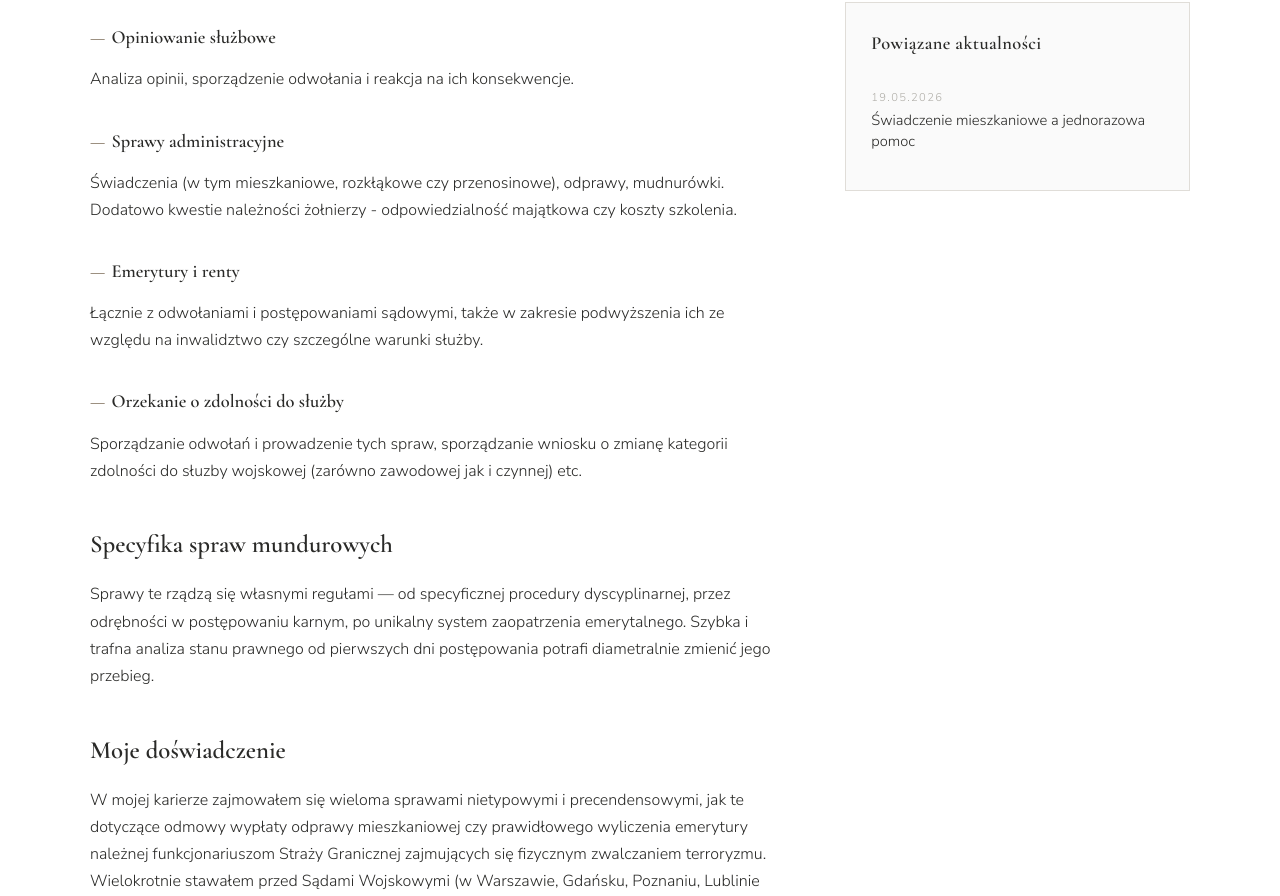
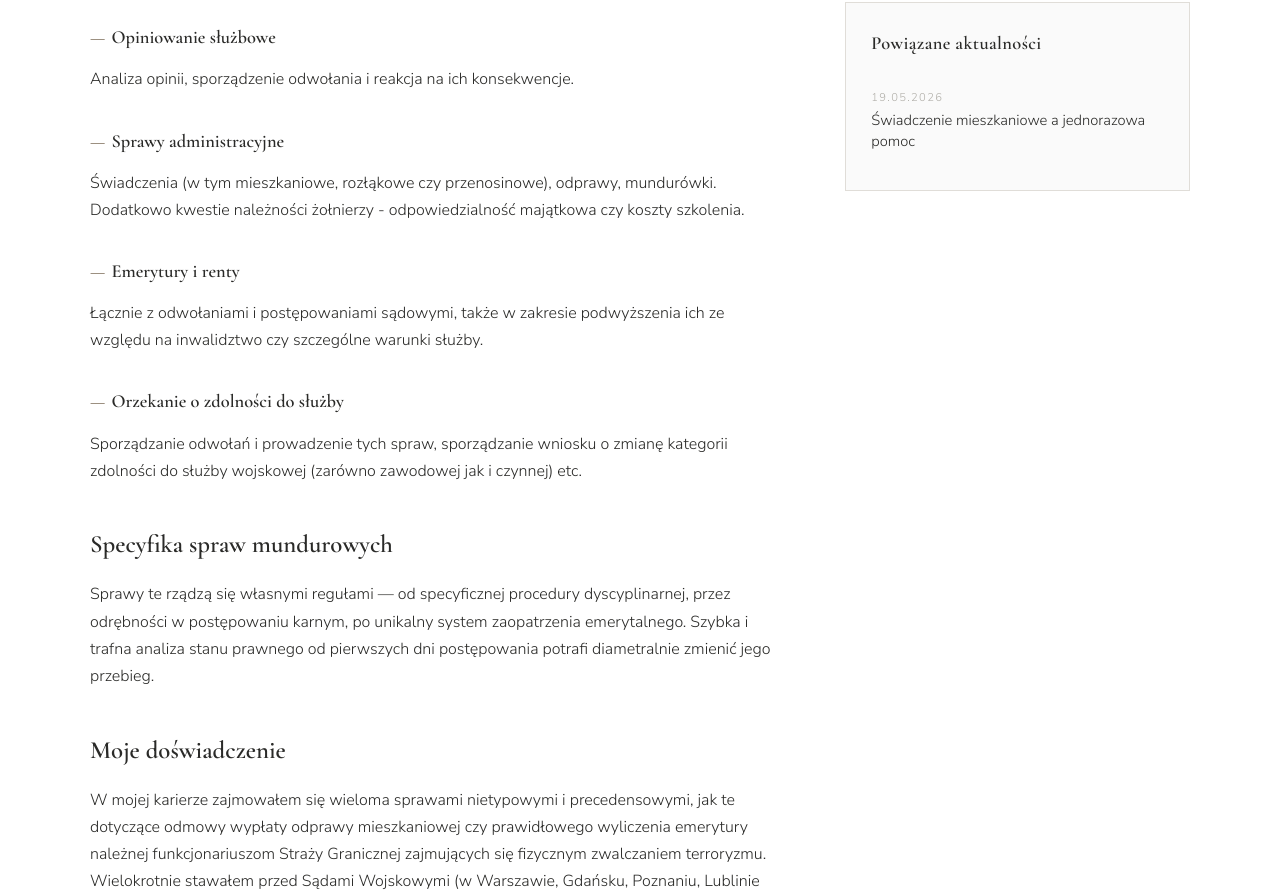
Before and after one commit to pmmodzelewski/adwokatmodzelewski.pl, a Jekyll site: the page built from _specjalizacje/sluzby-mundurowe.md, in a window 1280 px wide and 1400 px high, scrolled down 949 px. Shown: the part 88-984 px from the top of the window. Built offline with Jekyll 4.4.1, drawn with Linux system fonts in a browser that asks for light colours; Markdown is read by kramdown in place of the engine named in the settings; some of the changed text lies outside the part shown.

Commit message:
Update sluzby-mundurowe.md

```diff
--- a/_specjalizacje/sluzby-mundurowe.md
+++ b/_specjalizacje/sluzby-mundurowe.md
@@ -62,8 +62,8 @@ Analiza opinii, sporządzenie odwołania i reakcja na ich konsekwencje.
 
 ### Sprawy administracyjne
 
-Świadczenia (w tym mieszkaniowe, rozkłąkowe czy przenosinowe), odprawy, mudnurówki.
-Dodatowo kwestie należności żołnierzy - odpowiedzialność majątkowa czy koszty szkolenia.
+Świadczenia (w tym mieszkaniowe, rozłąkowe czy przenosinowe), odprawy, mundurówki.
+Dodatkowo kwestie należności żołnierzy - odpowiedzialność majątkowa czy koszty szkolenia.
 
 ### Emerytury i renty
 
@@ -71,7 +71,7 @@ Dodatowo kwestie należności żołnierzy - odpowiedzialność majątkowa czy ko
 
 ### Orzekanie o zdolności do służby
 
-Sporządzanie odwołań i prowadzenie tych spraw, sporządzanie wniosku o zmianę kategorii zdolności do słuzby wojskowej (zarówno zawodowej jak i czynnej) etc.
+Sporządzanie odwołań i prowadzenie tych spraw, sporządzanie wniosku o zmianę kategorii zdolności do służby wojskowej (zarówno zawodowej jak i czynnej) etc.
 
 ## Specyfika spraw mundurowych
 
@@ -80,7 +80,7 @@ system zaopatrzenia emerytalnego. Szybka i trafna analiza stanu prawnego od pier
 
 ## Moje doświadczenie
 
-W mojej karierze zajmowałem się wieloma sprawami nietypowymi i precendensowymi, jak te dotyczące odmowy wypłaty odprawy mieszkaniowej czy prawidłowego
+W mojej karierze zajmowałem się wieloma sprawami nietypowymi i precedensowymi, jak te dotyczące odmowy wypłaty odprawy mieszkaniowej czy prawidłowego
 wyliczenia emerytury należnej funkcjonariuszom Straży Granicznej zajmujących się fizycznym zwalczaniem terroryzmu. Wielokrotnie stawałem przed
 Sądami Wojskowymi (w Warszawie, Gdańsku, Poznaniu, Lublinie czy Wrocławiu), brałem udział w czynnościach Żandarmerii Wojskowej czy raportach
 dyscyplinarnych na terenie Jednostek Wojskowych. Obsługiwałem żołnierzy i funkcjonariuszy niezależnie od historii ich służby, długości stażu czy
```
Also changed, not shown: other parts of _specjalizacje/sluzby-mundurowe.md (+1 -1 lines).
